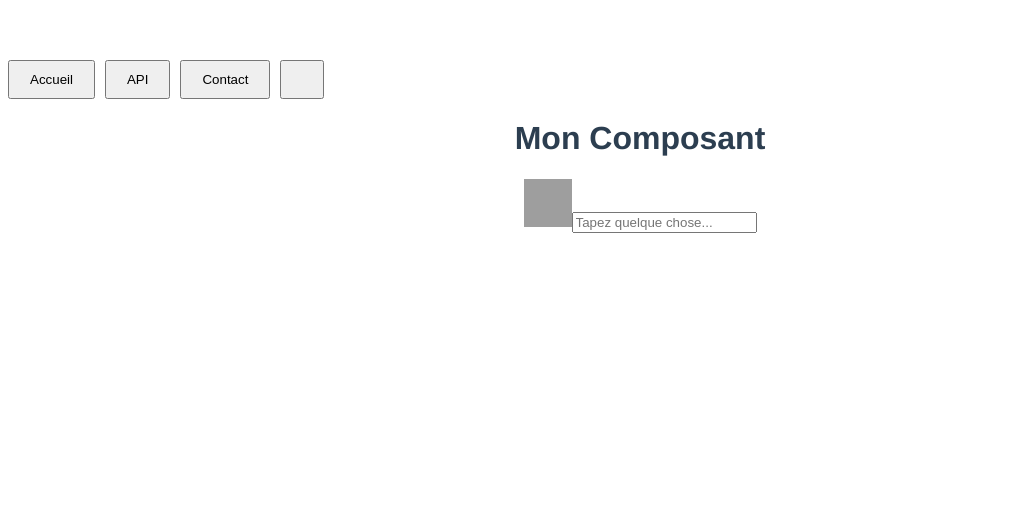
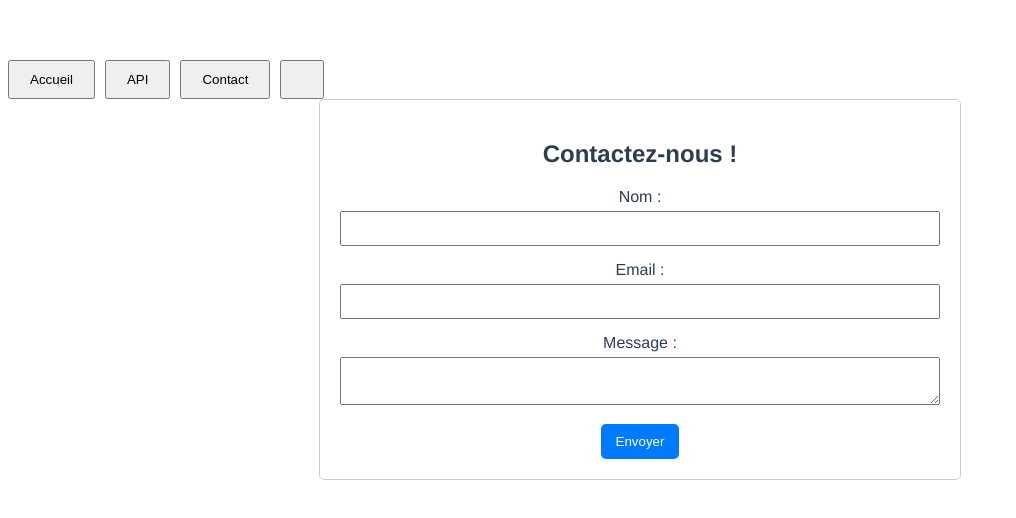
Before and after one commit to FunsizedWrath/TD_site_internet_VueJS, a Vue app in the folder tdsiteinternet/: page /contact in a window 1280 px wide. Shown: the top 518 px of the page, without its empty margins (0-1016 px from the left). Built offline with nearby package versions, Linux system fonts and the light colour scheme; grey boxes are pictures that could not be loaded.

Commit message:
formulaire

```diff
--- a/tdsiteinternet/src/App.vue
+++ b/tdsiteinternet/src/App.vue
@@ -1,19 +1,17 @@
 <template>
   <div id="app">
     <NavigationComponent/>
-    <TexteImageComponent/>
+    <router-view/>
   </div>
 </template>
 
 <script>
 import NavigationComponent from './components/NavigationComponent.vue';
-import TexteImageComponent from './components/TexteImageComponent.vue';
 
 export default {
   name: 'App',
   components: {
-    NavigationComponent,
-    TexteImageComponent
+    NavigationComponent
   }
 }
 </script>
--- a/tdsiteinternet/src/components/NavigationComponent.vue
+++ b/tdsiteinternet/src/components/NavigationComponent.vue
@@ -1,9 +1,9 @@
 <template>
   <div class="navigation">
     <button @click="navigateTo('accueil')">Accueil</button>
-      <button >API</button>
-      <button >Contact</button>
-      <button ></button>
+    <button>API</button>
+    <button @click="navigateTo('contact')">Contact</button> <!-- Nouveau bouton -->
+    <button></button>
   </div>
 </template>
 
```
Also changed, not shown: tdsiteinternet/src/main.js (+5 -3 lines). Lines whose indentation alone changed are shown as unchanged.
